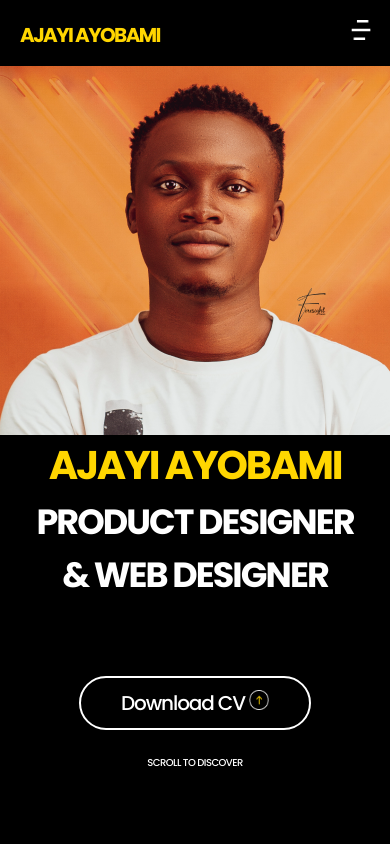
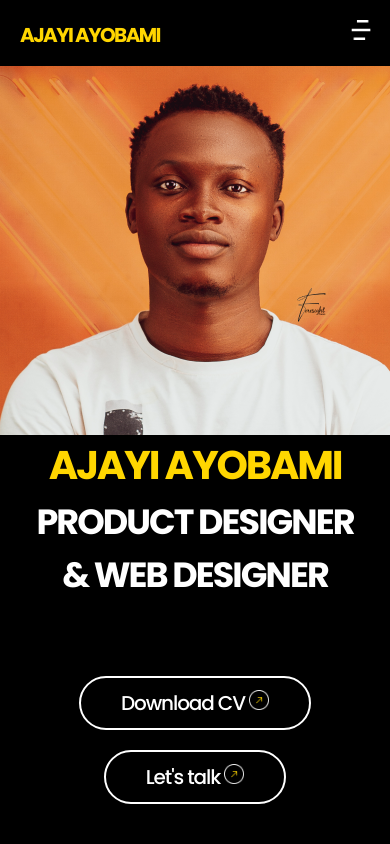
Before and after one commit to Diptech-hub/ayoWeb, a React (Vite) app: page / in a window 390 px wide. Shown: the top 844 px of the page. Built offline with nearby package versions, Linux system fonts and the light colour scheme.

Commit message:
calendify

```diff
--- a/src/components/header.jsx
+++ b/src/components/header.jsx
@@ -3,7 +3,7 @@ import "../styles/header.css";
 import mbile from "../assets/mbile.png";
 import imga2 from "../assets/imga2.png";
 import image2 from "../assets/image2.png";
-import top from "../assets/top.png";
+import Group37079 from "../assets/Group37079.png";
 import Vector from "../assets/Vector.png";
 import { Link } from "react-router-dom";
 
@@ -63,14 +63,22 @@ function Header() {
           <h5>Based in Nigeria</h5>
         </div>
         <div className="bodyfoot">
-          <h6>SCROLL TO DISCOVER</h6>
+          {/* <h6>SCROLL TO DISCOVER</h6> */}
+          <a
+            href="https://calendly.com/tumise100/30min"
+            target="_blank"
+            rel="noopener noreferrer"
+            className="cv"
+          >
+            Let's talk<img src={Group37079} />
+          </a>
           <a
             href="https://docs.google.com/document/d/1Cj0Q4EMEA4dGfhMHGWalRup9xo3O-0FULIxQPlrW2h8/edit?usp=sharing"
             target="_blank"
             rel="noopener noreferrer"
             className="cv"
           >
-            Download CV <img src={top} />
+            Download CV <img src={Group37079} />
           </a>
         </div>
         <div className="bodyfootmbl">
@@ -80,9 +88,16 @@ function Header() {
             rel="noopener noreferrer"
             className="cv"
           >
-            Download CV <img src={top} />
+            Download CV <img src={Group37079} />
           </a>
-          <h6>SCROLL TO DISCOVER</h6>
+          <a
+            href="https://calendly.com/tumise100/30min"
+            target="_blank"
+            rel="noopener noreferrer"
+            className="cv"
+          >
+            Let's talk <img src={Group37079} />
+          </a>
         </div>
       </div>
     </div>
--- a/src/styles/header.css
+++ b/src/styles/header.css
@@ -127,7 +127,7 @@ h5 {
 }
 
 .bodyfoot {
-  padding-left: 80px;
+  padding-left: 20px;
   padding-right: 160px;
   margin-top: 150px;
   margin-bottom: 20px;
@@ -146,6 +146,10 @@ h5 {
   border-radius: 50px;
   border: 2px solid #fff;
   padding: 5px 15px 5px 15px;
+}
+
+.bodyfoot a:first-child{
+
 }
 
 .bodyfoot > a > img {
@@ -254,12 +258,18 @@ h5 {
     margin: auto;
   }
 
-  .bodyfootmbl > h6:last-child {
-    font-size: 10px;
+  .bodyfootmbl > a:last-child {
+    font-size: 20px;
     font-weight: 500;
     letter-spacing: -0.055em;
     color: white;
-    margin-top: 25px;
+    border-radius: 50px;
+    border: 2px solid white;
+    line-height: normal;
+    border: 2px solid #fff;
+    padding: 10px 40px 10px 40px;
+    margin: auto;
+    margin-top: 20px;
   }
 
   .mobile-button {
```
